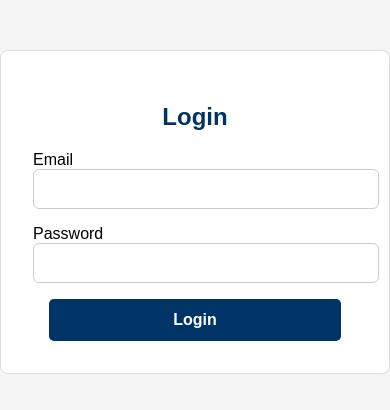
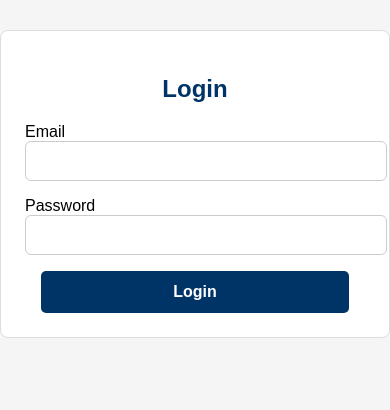
Before and after one commit to KGOPOTSOMANGENA/job-application-tracker, a React (Vite) app in the folder job-application-tracker/: page /login in a window 390 px wide. Shown: the top 410 px of the page. Built offline with nearby package versions, Linux system fonts and the light colour scheme.

Commit message:
Make login page responsive for 320px, 480px, 768px, 1024px, 1200px breakpoints

```diff
--- a/job-application-tracker/src/styles/LoginPage.css
+++ b/job-application-tracker/src/styles/LoginPage.css
@@ -45,3 +45,45 @@ button:hover {
   color: red;
   font-weight: bold;
 }
+@media (max-width: 320px) {
+  .login-container {
+    margin: 20px auto;
+    padding: 1rem;
+  }
+  input {
+    font-size: 14px;
+    padding: 0.4rem;
+  }
+  button {
+    padding: 0.6rem;
+    font-size: 14px;
+  }
+}
+@media (max-width: 480px) {
+  .login-container {
+    max-width: 90%;
+    margin: 30px auto;
+  }
+  form {
+    gap: 0.8rem;
+  }
+}
+@media (max-width: 768px) {
+  .login-container {
+    max-width: 80%;
+    padding: 1.5rem;
+  }
+  button {
+    font-size: 15px;
+  }
+}
+@media (max-width: 1024px) {
+  .login-container {
+    max-width: 500px;
+  }
+}
+@media (min-width: 1200px) {
+  .login-container {
+    max-width: 450px;
+  }
+}
```
